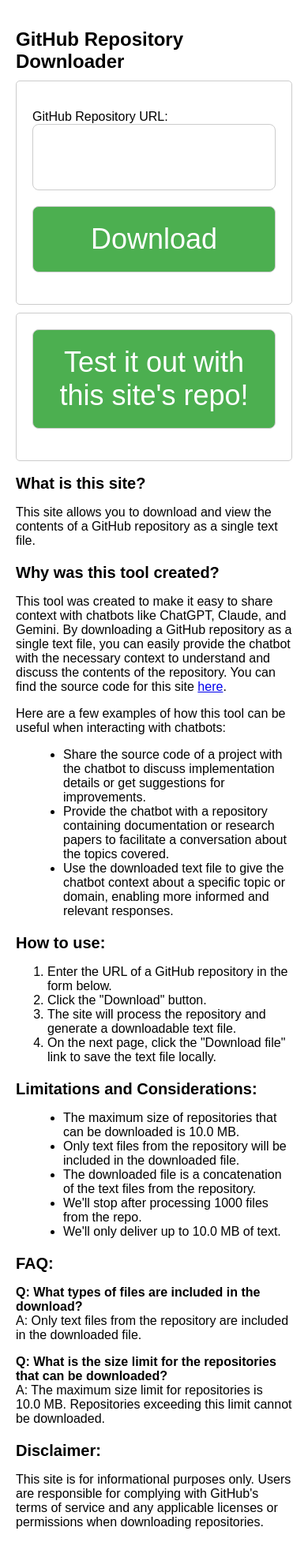
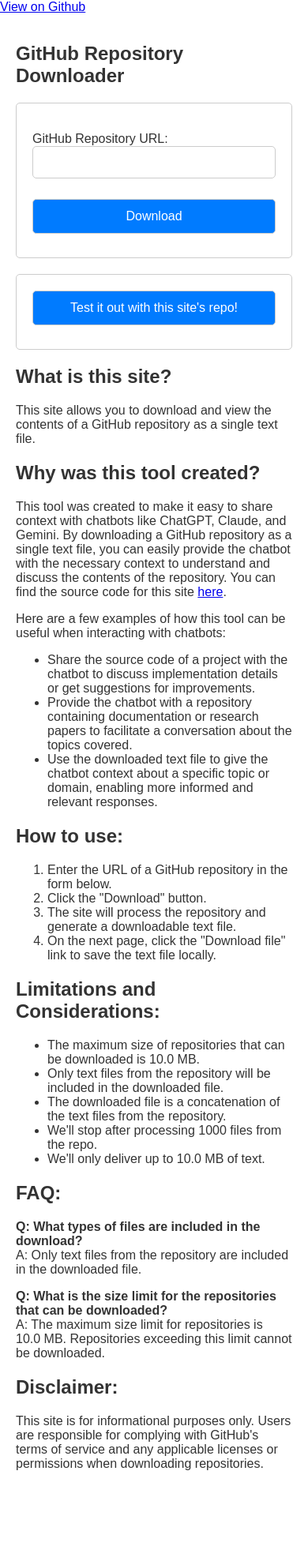
Before and after one commit to dmwyatt/gh_repo_download, a Django app: page / in a window 390 px wide. Shown: the whole page at 79% size. After the commit the page ends 1862 px from the top, so only its background shows below. Run offline with Django 5.2, Linux system fonts and the light colour scheme.

Commit message:
Refactor HTML templates

```diff
--- /dev/null
+++ b/templates/base.html
@@ -0,0 +1,72 @@
+<!DOCTYPE html>
+<html>
+<head>
+  <title>{% block title %}{% endblock %}</title>
+<style>
+    body {
+        font-family: Arial, sans-serif;
+        margin: 0;
+        color: #333;
+    }
+
+    .container {
+        max-width: 960px;
+        margin: auto;
+        padding: 20px;
+    }
+
+    h1 {
+        font-size: 24px;
+        margin-bottom: 20px;
+    }
+
+    .action-links a, .action-links button, button {
+        background-color: #007bff;
+        color: white;
+        padding: 10px 15px;
+        text-decoration: none;
+        border: none;
+        border-radius: 5px;
+        cursor: pointer;
+        font-size: 14px;
+        display: inline-block;
+        margin-bottom: 10px; /* Adjust spacing between buttons if needed */
+    }
+
+    .action-links a:hover, .action-links button:hover, button:hover {
+        background-color: #0056b3;
+    }
+
+    .info-key {
+        font-weight: bold;
+        margin-bottom: 10px;
+    }
+
+    .info-value {
+        font-weight: normal;
+        margin-bottom: 10px;
+    }
+
+    @media (max-width: 600px) {
+        .action-links a, .action-links button, button {
+            font-size: 16px;
+            padding: 12px;
+        }
+    }
+</style>
+
+  {% block head %}{% endblock %}
+  {% block extra_style %}{% endblock %}
+</head>
+<body>
+  <header>
+    <a href="https://github.com/dmwyatt/gh_repo_download" target="_blank">View on Github</a>
+  </header>
+
+  {% block content %}{% endblock %}
+
+  <footer>
+    <!-- Add any common footer content here -->
+  </footer>
+</body>
+</html>
--- a/templates/downloader.html
+++ b/templates/downloader.html
@@ -1,114 +1,33 @@
-<!DOCTYPE html>
-<html>
-<head>
-  <title>GitHub Repository Downloader</title>
+{% extends 'base.html' %}
+
+{% block title %}GitHub Repository Downloader{% endblock %}
+{% block extra_style %}
   <style>
-      body {
-          font-family: Arial, sans-serif;
-          margin: 0;
-          padding: 0;
-          display: flex;
-          justify-content: center;
-      }
-
-      .container {
-          max-width: 800px;
-          padding: 20px;
-      }
-
-      h1 {
-          font-size: 24px;
-          margin-bottom: 10px;
-      }
-
       form {
           border: 1px solid #ccc;
           padding: 20px;
           border-radius: 5px;
+          margin-bottom: 20px; /* For spacing between forms */
       }
 
-      .error-message {
-          color: red;
-          font-weight: bold;
-      }
-
-      button {
-          background-color: #4CAF50;
-          color: white;
-          padding: 10px 20px;
-          border: none;
+      input[type="url"], form button {
+          width: 100%;
+          padding: 12px;
+          margin-bottom: 10px; /* Space between form elements */
+          border: 1px solid #ccc;
           border-radius: 5px;
-          cursor: pointer;
-      }
-
-      button:hover {
-          background-color: #3e8e41;
-      }
-
-      .forms {
-          display: flex;
-          flex-direction: column;
-          gap: 10px;
+          box-sizing: border-box;
       }
 
       .section {
           margin-bottom: 20px;
       }
 
-      .section h2 {
-          font-size: 20px;
-          margin-bottom: 10px;
-      }
+      /* Any other specific styles */
+  </style>
+{% endblock %}
 
-      .section ul {
-          margin-left: 20px;
-      }
-
-      .section p {
-          margin-bottom: 10px;
-      }
-
-
-      form {
-          border: 1px solid #ccc;
-          padding: 20px;
-          border-radius: 5px;
-      }
-
-      input[type="url"],
-      button {
-          display: block;
-          width: 100%;
-          padding: 12px;
-          font-size: 16px;
-          border: 1px solid #ccc;
-          border-radius: 5px;
-          box-sizing: border-box;
-          margin-bottom: 10px;
-      }
-
-      button {
-          background-color: #4CAF50;
-          color: white;
-          cursor: pointer;
-      }
-
-      button:hover {
-          background-color: #3e8e41;
-      }
-
-      @media (max-width: 600px) {
-          input[type="url"],
-          button {
-              font-size: 36px;
-              padding: 20px;
-              margin-bottom: 20px;
-              border-radius: 8px;
-          }
-      }
-  </style>
-</head>
-<body>
+{% block content %}
   <div class="container">
     <h1>GitHub Repository Downloader</h1>
 
@@ -142,13 +61,15 @@
 
     <div class="section">
       <h2>What is this site?</h2>
-    <p>This site allows you to download and view the contents of a GitHub repository as a
+      <p>This site allows you to download and view the contents of a GitHub repository as
+         a
          single text file.</p>
     </div>
 
     <div class="section">
       <h2>Why was this tool created?</h2>
-    <p>This tool was created to make it easy to share context with chatbots like ChatGPT,
+      <p>This tool was created to make it easy to share context with chatbots like
+         ChatGPT,
          Claude, and Gemini.
          By downloading a GitHub repository as a single text file, you can easily provide
          the chatbot with the necessary context to understand and discuss the contents of
@@ -164,7 +85,8 @@
         <li>Provide the chatbot with a repository containing documentation or research
             papers to facilitate a conversation about the topics covered.
         </li>
-      <li>Use the downloaded text file to give the chatbot context about a specific topic
+        <li>Use the downloaded text file to give the chatbot context about a specific
+            topic
             or domain, enabling more informed and relevant responses.
         </li>
       </ul>
@@ -175,8 +97,10 @@
       <ol>
         <li>Enter the URL of a GitHub repository in the form below.</li>
         <li>Click the "Download" button.</li>
-      <li>The site will process the repository and generate a downloadable text file.</li>
-      <li>On the next page, click the "Download file" link to save the text file locally.
+        <li>The site will process the repository and generate a downloadable text file.
+        </li>
+        <li>On the next page, click the "Download file" link to save the text file
+            locally.
         </li>
       </ol>
     </div>
@@ -215,5 +139,4 @@
     </div>
 
   </div>
-</body>
-</html>
+{% endblock content %}
```
Also changed, not shown: templates/download.html (+12 -80 lines). Lines whose indentation alone changed are shown as unchanged.
